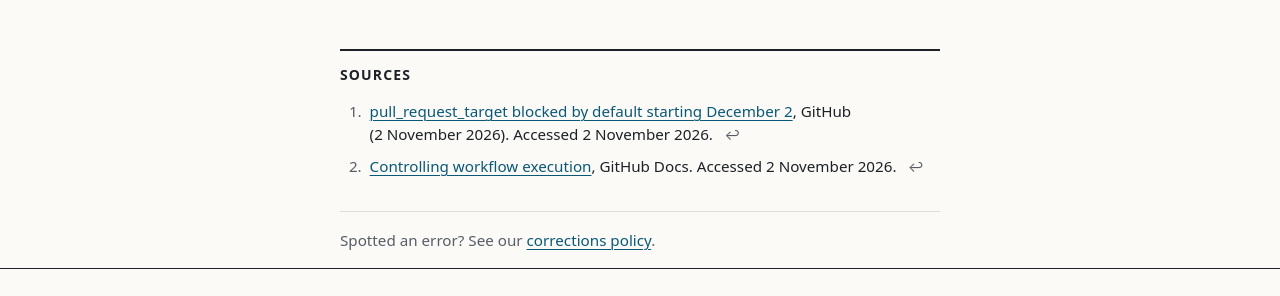
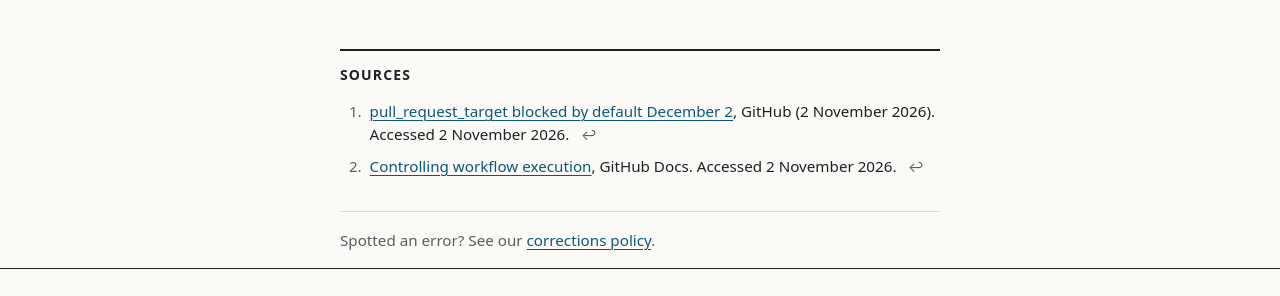
Before and after one commit to northwind-press/northwind-press.github.io, a Jekyll site: the page built from _posts/2026-11-02-github-pull-request-target-default.md, in a window 1280 px wide. Shown: the part 1877-2173 px from the top of the page. Built offline with Jekyll 4.4.1, drawn with Linux system fonts in a browser that asks for light colours.

Commit message:
Desk edit: source title matches GitHub changelog exactly
Co-Authored-By: Claude Opus 5.5 <noreply@anthropic.com>

```diff
--- a/_posts/2026-11-02-github-pull-request-target-default.md
+++ b/_posts/2026-11-02-github-pull-request-target-default.md
@@ -6,7 +6,7 @@ categories: [software]
 kind: news
 date: 2026-11-02 22:40
 sources:
-  - title: "pull_request_target blocked by default starting December 2"
+  - title: "pull_request_target blocked by default December 2"
     url: https://github.blog/changelog/2026-11-02-pull_request_target-blocked-by-default-december-2
     publisher: "GitHub"
     date: "2026-11-02"
```
